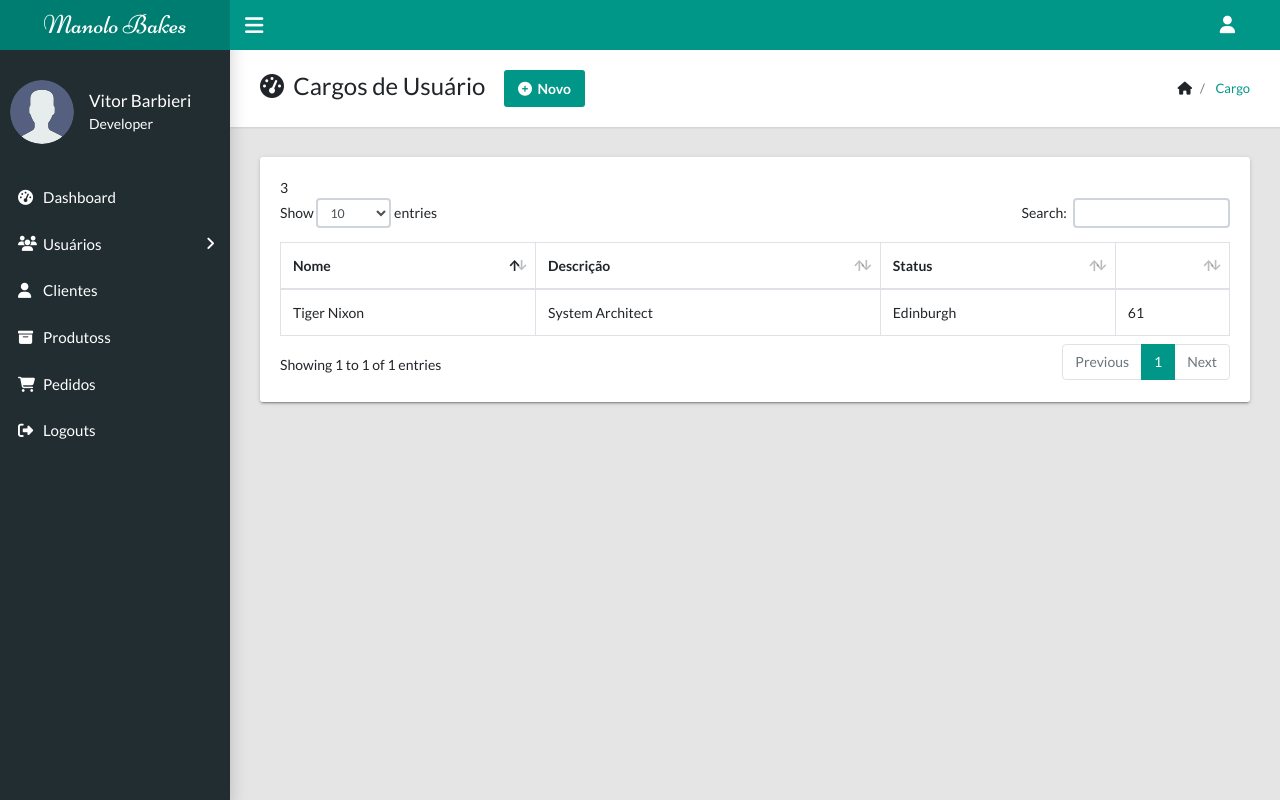
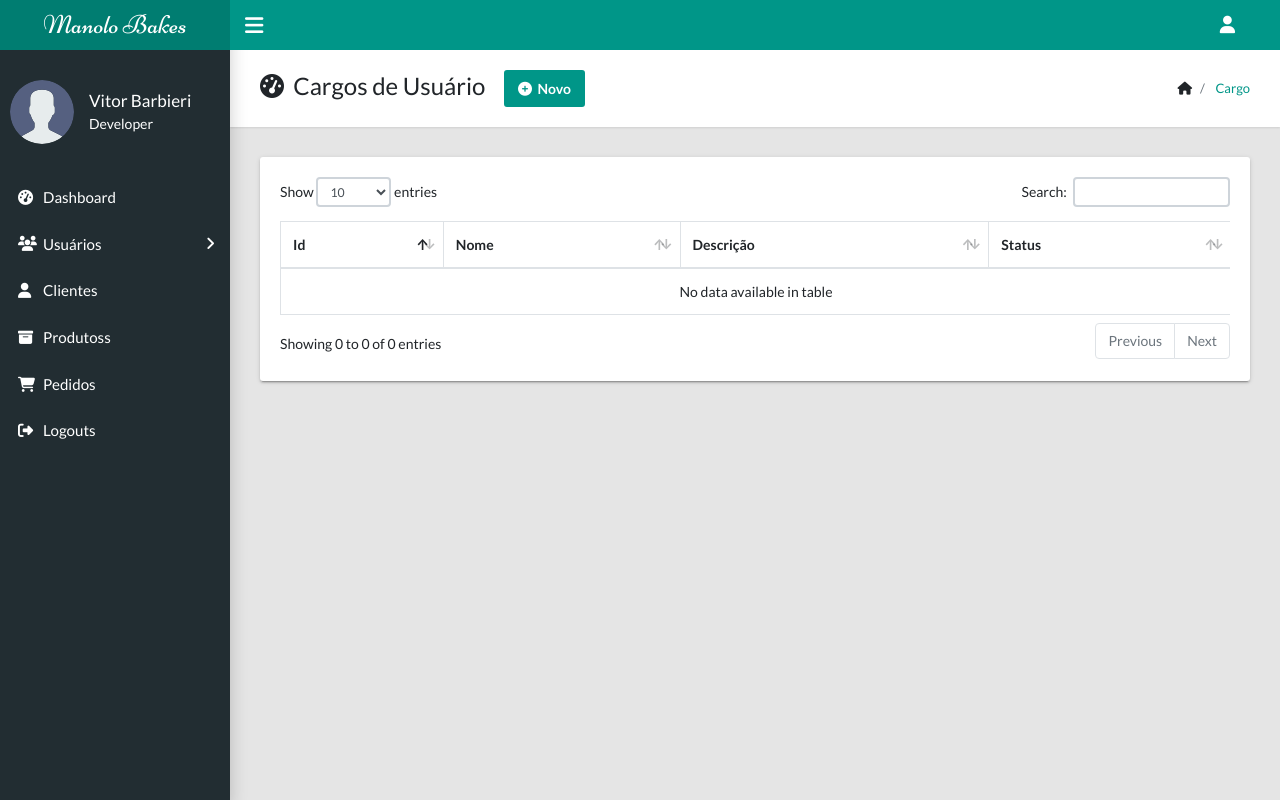
Before and after one commit to vitorbarbieri/ManoloBakes, a PHP site: page /ManoloBakes/cargo in a window 1280 px wide. Run offline with PHP 8.4, Linux system fonts and the light colour scheme; data that the repository does not hold is empty; some libraries are stand-ins or nearby versions.

Commit message:
Exibir dados da tabela Cargo do Banco de Dados

```diff
--- a/assets/js/functionsCargo.js
+++ b/assets/js/functionsCargo.js
@@ -1,3 +1,29 @@
+var tableCargos;
+
+document.addEventListener('DOMContentLoaded', function () {
+    tableCargos = $('#tabelaCargo').dataTable({
+        "aProcessing": true,
+        "aServerSide": true,
+        "language": {
+            "url": "//cdn.datatables.net/plug-ins/1.13.6/i18n/pt-BR.json"
+        },
+        "ajax": {
+            "url": " " + base_url + "/Cargo/getCargos",
+            "dataSrc": ""
+        },
+        "columns": [
+            { "data": "id" },
+            { "data": "nome" },
+            { "data": "descricao" },
+            { "data": "status" }
+        ],
+        "resonsieve": "true",
+        "bDestroy": true,
+        "iDisplayLength": 10,
+        "order": [[0, "asc"]]
+    });
+});
+
 $('#tabelaCargo').DataTable();
 
 function openModal() {
--- a/view/cargo/Cargo.php
+++ b/view/cargo/Cargo.php
@@ -33,19 +33,13 @@
                         <table class="table table-hover table-bordered" id="tabelaCargo">
                             <thead>
                                 <tr>
+                                    <th>Id</th>
                                     <th>Nome</th>
                                     <th>Descrição</th>
                                     <th>Status</th>
-                                    <th></th>
                                 </tr>
                             </thead>
                             <tbody>
-                                <tr>
-                                    <td>Tiger Nixon</td>
-                                    <td>System Architect</td>
-                                    <td>Edinburgh</td>
-                                    <td>61</td>
-                                </tr>3
                             </tbody>
                         </table>
                     </div>
--- a/view/partials/FooterAdmin.php
+++ b/view/partials/FooterAdmin.php
@@ -1,3 +1,7 @@
+<script>
+    const base_url = "<?= base_url(); ?>";
+</script>
+
 <!-- Essential javascripts for application to work-->
 <script src="<?= media() ?>/js/jquery-3.3.1.min.js"></script>
 <script src="<?= media() ?>/js/popper.min.js"></script>
```
